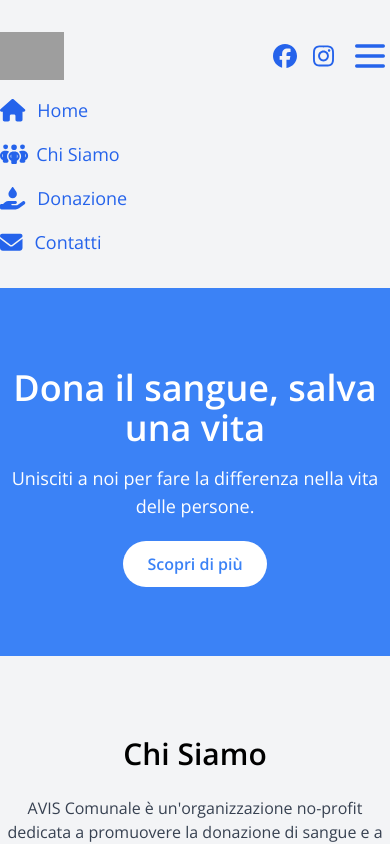
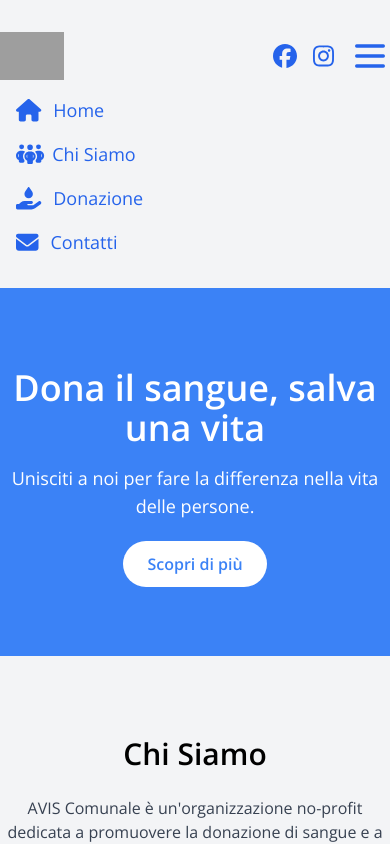
Before and after one commit to ittarF/avisarese, a React (Create React App) app in the folder avis-frontend/: page / in a window 390 px wide. Both pictures are taken after a click on the button 370 px from the left and 56 px from the top of the page. Shown: the top 844 px of the page. Built offline with nearby package versions, Linux system fonts and the light colour scheme; grey boxes are pictures that could not be loaded.

Commit message:
fixed mobile menu navbar view

```diff
--- a/avis-frontend/src/components/Navbar.jsx
+++ b/avis-frontend/src/components/Navbar.jsx
@@ -97,7 +97,7 @@ function Navbar() {
 
       {/* Mobile Menu */}
       {isOpen ? (
-        <div className="md:hidden pt-4">
+        <div className="md:hidden pt-4 pl-4">
         <ul className="flex flex-col space-y-4">
           <li>
             <a href="#" className="text-blue-600 text-lg">
```
